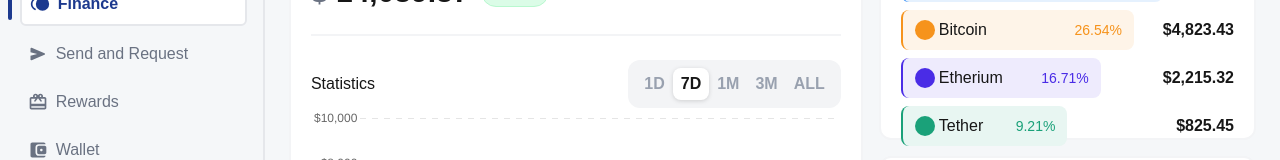
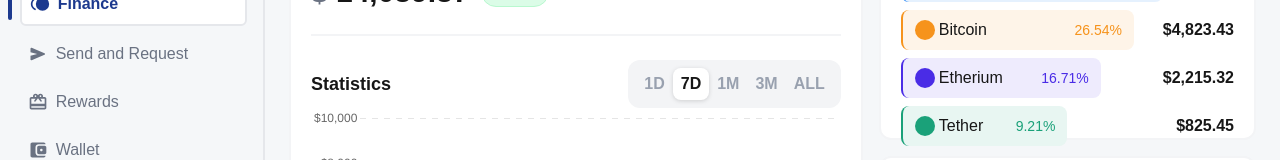
Before and after one commit to doublN/finance-dashboard, a Next.js app: page / in a window 1280 px wide. Shown: the part 224-384 px from the top of the page. Built offline with nearby package versions, Linux system fonts and the light colour scheme.

Commit message:
adjust header style on table

```diff
--- a/src/components/StatisticsTable.tsx
+++ b/src/components/StatisticsTable.tsx
@@ -122,7 +122,7 @@ export function StatisticsTable() {
 
     const position = context.chart.canvas.getBoundingClientRect();
 
-    // Display, position, and set styles for font
+    // Display, position tooltip
     tooltipEl.style.opacity = "1";
     tooltipEl.style.position = "absolute";
     tooltipEl.style.left = position.left + tooltipModel.caretX - 5 + "px";
@@ -134,7 +134,7 @@ export function StatisticsTable() {
   return (
     <div>
       <div className="flex items-center justify-between">
-        <h4>Statistics</h4>
+        <h4 className="font-semibold text-lg">Statistics</h4>
         <StatisticsTableRangeWidget />
       </div>
       <Line
```
